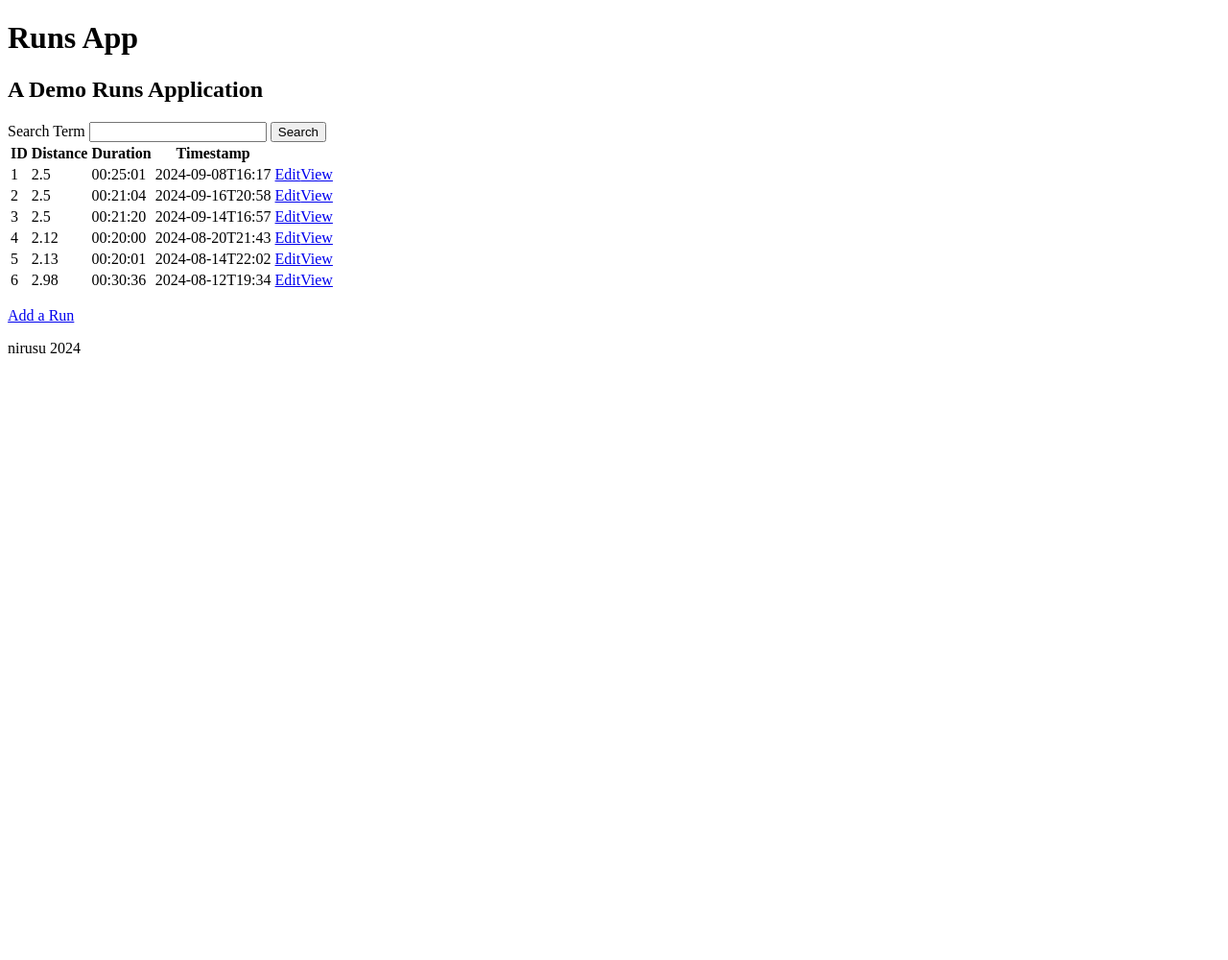
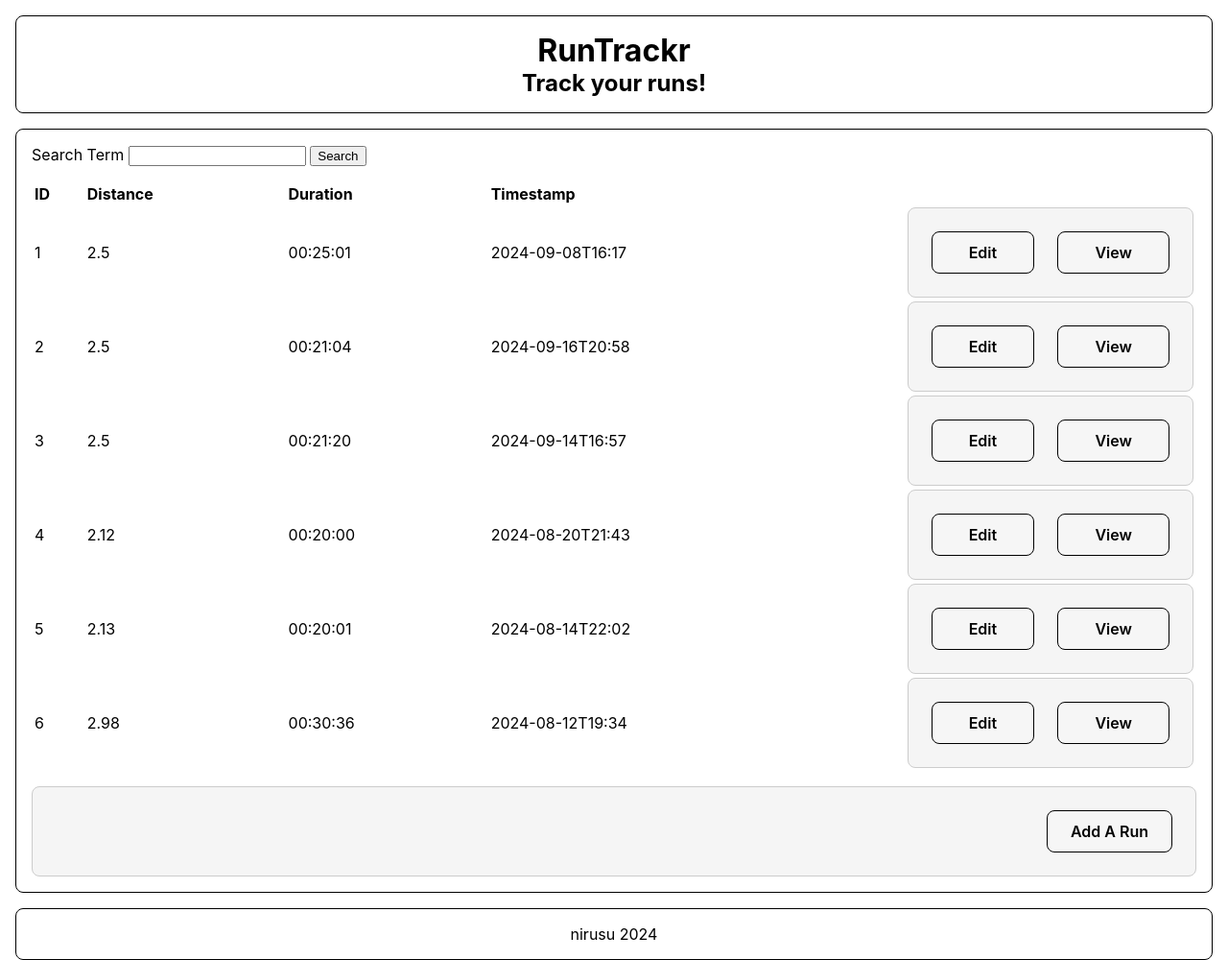
Before and after one commit to nilshendriks/htmx-run, a Flask app: page /runs in a window 1280 px wide. Shown: the whole page at 96% size. Before the commit the page ends 368 px from the top, so only its background shows below. Run offline with Flask 3, Linux system fonts and the light colour scheme.

Commit message:
add first styles
added basic styling

```diff
--- a/app.py
+++ b/app.py
@@ -116,4 +116,10 @@ def not_found(e):
 
 
 if __name__ == '__main__':
-    app.run(debug=True)
+    # app.jinja_env.auto_reload = True
+    # app.config['TEMPLATES_AUTO_RELOAD'] = True
+    # app.run(debug=True, host='0.0.0.0')
+    # app.config['ENV'] = 'development'
+    # app.run(debug=True)
+    app.config['TEMPLATES_AUTO_RELOAD'] = True
+    app.run(debug=True, host='0.0.0.0')
--- /dev/null
+++ b/static/css/button-group.css
@@ -0,0 +1,28 @@
+.button-group__container {
+    container: bg-container / inline-size;
+}
+
+.button-group {
+    background-color: whitesmoke;
+    border: 1px solid #ccc;
+    border-radius: 8px;
+    display: flex;
+    gap: 24px;
+    padding: 24px;
+    align-items: center;
+    flex-wrap: wrap;
+}
+
+.button-group .button {
+    flex: 1 1 auto;
+}
+
+@container (min-width: 640px) {
+    .button-group {
+        justify-content: flex-end;
+    }
+
+    .button-group .button {
+        flex: unset;
+    }
+}
--- /dev/null
+++ b/static/css/button.css
@@ -0,0 +1,107 @@
+.button {
+    background-color: var(--color-ui-background-transparent, currentColor);
+    color: var(--color-ui-text-default, currentColor);
+    border: 1px solid currentColor;
+    outline: 0px solid currentColor;
+    border-radius: 8px;
+    outline-offset: 2px;
+    font-family: var(--font-family-text-body), sans-serif;
+    font-size: 16px;
+    font-weight: 600;
+    line-height: 24px;
+    padding: 0.5625em 1.5em;
+    display: inline-flex;
+    justify-content: center;
+    align-items: center;
+    gap: 0.5em;
+    text-decoration: none;
+    text-transform: capitalize;
+    letter-spacing: normal;
+    /* transition: all 0.3s ease; */
+    transition:
+        background-color 0.3s ease,
+        color 0.3s ease,
+        border-color 0.3s ease,
+        outline-color 0.3s ease,
+        outline-width 0.3s ease;
+    -webkit-appearance: none;
+    cursor: pointer;
+}
+
+.button:active {
+    background-color: var(--color-ui-background-active, currentColor);
+    color: var(--color-ui-text-active, yellow);
+    outline-width: 4px;
+    outline-color: var(--color-ui-border-default, purple);
+}
+
+.button:focus,
+.button:hover {
+    outline-width: 4px;
+}
+
+.button--primary {
+    color: var(--color-ui-text-primary, currentColor);
+    border-color: currentColor;
+    outline-color: currentColor;
+}
+
+.button--primary:active {
+    background-color: var(--color-ui-background-primary, currentColor);
+    color: var(--color-ui-text-light, yellow);
+    border-color: currentColor;
+    outline-width: 4px;
+    outline-color: var(--color-ui-border-primary, currentColor);
+}
+
+.button--inverted {
+    color: var(--color-ui-text-on-dark, currentColor);
+    border-color: var(--color-ui-background-light, currentColor);
+}
+
+.button--inverted:active {
+    background-color: var(--color-ui-background-light, currentColor);
+    color: var(--color-ui-text-dark, currentColor);
+    border-color: var(--color-ui-border-lighter, currentColor);
+    outline-width: 4px;
+    outline-color: var(--color-ui-border-lighter, currentColor);
+}
+
+.button--disabled {
+    color: var(--color-ui-text-disabled);
+    border-color: var(--color-ui-border-disabled);
+    pointer-events: none;
+}
+
+/* icon */
+.button--icon-only {
+    padding-inline: 9px;
+}
+
+.button--icon :global(svg) {
+    pointer-events: none;
+}
+
+.button--circle {
+    border-radius: 50%;
+    padding: 0;
+    border: 0;
+    outline-offset: 0;
+}
+
+.button--circle:active,
+.button--circle:focus,
+.button--circle:hover {
+    outline-width: 2px;
+}
+
+@media (prefers-color-scheme: dark) {
+    .button:active:not(.button--primary) {
+        background-color: var(--color-ui-background-light, currentColor);
+        color: var(--color-ui-text-dark, yellow);
+    }
+
+    .button--primary:active {
+        border-color: var(--color-ui-border-primary, currentColor);
+    }
+}
--- /dev/null
+++ b/static/css/global.css
@@ -0,0 +1,109 @@
+:root {
+    color-scheme: light dark;
+
+    --bg-color: #ffffff;
+    --text-color: #000000;
+
+    --color-ui-background-transparent: rgba(255, 255, 255, 0.1);
+    --color-ui-background-primary: #007bff;
+    --color-ui-background-active: #f0f0f0;
+    --color-ui-background-light: #ddd;
+    --color-ui-border-lighter: #eee;
+    --color-ui-background-dark: #000;
+
+    --color-ui-text-default: #000;
+    --color-ui-text-active: yellow;
+    --color-ui-text-primary: #000;
+    --color-ui-text-light: #fff;
+    --color-ui-text-on-dark: #fff;
+    --color-ui-text-dark: #000;
+    --color-ui-text-disabled: #ccc;
+    --color-ui-text-on-primary: #fff;
+
+    --font-family-text-body: -apple-system, BlinkMacSystemFont, "Segoe UI",
+        Roboto, "Helvetica Neue", Arial, sans-serif;
+
+    --color-ui-border-default: #000;
+    --color-ui-border-primary: #007bff;
+    --color-ui-border-disabled: #ccc;
+    --color-ui-border-lighter: #eee;
+    --color-ui-border-dark: #000;
+    --color-ui-border-darker: #ddd;
+}
+
+/* Global styles */
+* {
+    box-sizing: border-box;
+}
+
+html {
+}
+
+html,
+body {
+    height: 100%;
+}
+
+/* Global dark mode styles */
+@media (prefers-color-scheme: dark) {
+    :root {
+        --bg-color: #121212;
+        --text-color: #e0e0e0;
+    }
+}
+
+body {
+    background-color: var(--bg-color);
+    color: var(--text-color);
+    font-family: var(--font-family-text-body);
+    margin: 0;
+    display: grid;
+    grid-template-columns: 1fr;
+    grid-template-rows: auto 1fr auto;
+    gap: 1em;
+    padding: 1em;
+}
+
+header,
+main,
+footer {
+    border: 1px solid #000;
+    border-radius: 8px;
+    width: 100%;
+}
+
+header {
+    display: grid;
+    grid-template-columns: 1fr;
+    place-content: center;
+    text-align: center;
+    padding: 1em;
+}
+
+header * {
+    margin: 0;
+}
+
+main {
+    /* width: 100%; */
+    display: grid;
+    grid-template-columns: 1fr;
+    grid-template-rows: auto 1fr auto;
+    align-items: start;
+    gap: 1em;
+    padding: 1em;
+}
+
+footer {
+    text-align: center;
+}
+
+/* Tables */
+th {
+    text-align: left;
+}
+
+th:last-child {
+    width: 25%;
+    min-width: 170px;
+}
--- a/templates/index.html
+++ b/templates/index.html
@@ -35,14 +35,24 @@
             <td>{{ run.duration }}</td>
             <td>{{ run.timestamp }}</td>
             <td>
-        <a href="/runs/{{ run.id }}/edit">Edit</a
-        ><a href="/runs/{{ run.id }}">View</a>
+                <div class="button-group__container">
+                    <div class="button-group">
+                        <a class="button" href="/runs/{{ run.id }}/edit"
+                            >Edit</a
+                        >
+                        <a class="button" href="/runs/{{ run.id }}">View</a>
+                    </div>
+                </div>
             </td>
         </tr>
         {% endfor %}
     </tbody>
 </table>
 
-<p><a href="/runs/new">Add a Run</a></p>
-
+<!-- <p><a class="button" href="/runs/new">Add a Run</a></p> -->
+<div class="button-group__container">
+    <div class="button-group">
+        <a class="button" href="/runs/new">Add a Run</a>
+    </div>
+</div>
 {% endblock %}
--- a/templates/layout.html
+++ b/templates/layout.html
@@ -1,12 +1,21 @@
 <!doctype html>
 <html lang="en">
     <head>
-        <title>Runs App</title>
-        <!-- <link -->
-        <!--   rel="stylesheet" -->
-        <!--   href="https://the.missing.style/v0.2.0/missing.min.css" -->
-        <!-- /> -->
-        <!-- <link rel="stylesheet" href="/static/site.css" /> -->
+        <meta charset="UTF-8" />
+        <meta
+            name="viewport"
+            content="width=device-width, initial-scale=1, viewport-fit=cover"
+        />
+        <meta
+            name="description"
+            content="RunTrackr helps you log and track your running progress, distance, and time. Stay motivated and monitor your performance."
+        />
+
+        <title>Track Your Runs - RunTrackr</title>
+        <link rel="stylesheet" href="/static/css/global.css" />
+        <link rel="stylesheet" href="/static/css/button.css" />
+        <link rel="stylesheet" href="/static/css/button-group.css" />
+
         <!-- <script src="/static/js/htmx-1.8.0.js"></script> -->
         <!-- <script src="/static/js/_hyperscript-0.9.7.js"></script> -->
         <!-- <script src="/static/js/rsjs-menu.js" type="module"></script> -->
@@ -14,8 +23,8 @@
     </head>
     <body xhx-boost="true">
         <header>
-            <h1>Runs App</h1>
-            <h2>A Demo Runs Application</h2>
+            <h1>RunTrackr</h1>
+            <h2>Track your runs!</h2>
         </header>
         <main>
             {% for message in get_flashed_messages() %}
```
Lines whose indentation alone changed are shown as unchanged.
